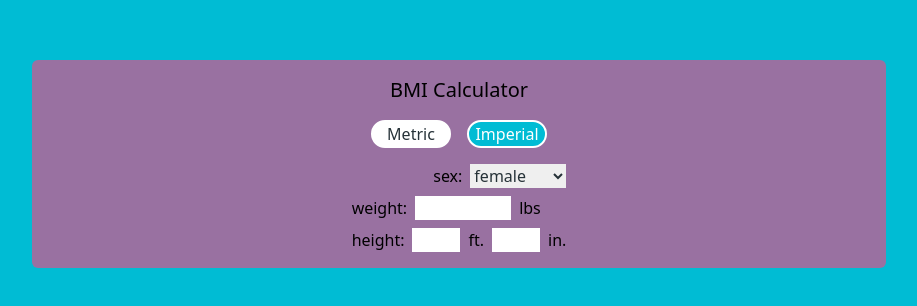
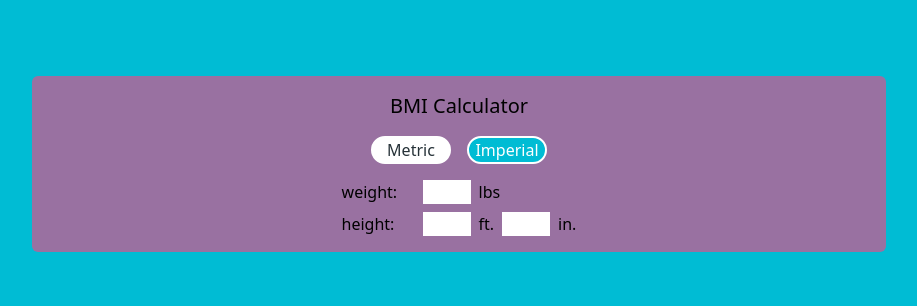
Before and after one commit to jakovid/fitspectrum-frontend, a Next.js app: page /calculators/bmi in a window 1280 px wide. Shown: the part 236-542 px from the top of the page, without its empty margins (181-1098 px from the left). Built offline with nearby package versions, Linux system fonts and the light colour scheme.

Commit message:
fixed spacing of input areas on bmi calculator

```diff
--- a/pages/calculators/bmi.tsx
+++ b/pages/calculators/bmi.tsx
@@ -19,26 +19,22 @@ export default function bmi() {
 
             <form className="flex flex-col gap-2">
 
-                <div className="flex w-full justify-end gap-2">
-                    <label>sex: </label>
-                    <select id='user_sex' name="user_sex" className="text-[#263238] w-24" required>
-                        <option value="female">female</option>
-                        <option value="male">male</option>
-                    </select>
+                <div className="grid grid-cols-3 gap-2">
+                    <label className="col-span-1">weight:</label>
+                    <div className="col-span-2 flex gap-2">
+                        <input type="number" className="text-black w-12"></input>
+                        <div>{measurementType == "imperial" ? "lbs" : "kg"}</div>
+                    </div>
                 </div>
 
-                <div className="flex gap-2">
-                    <label>weight:</label>
-                    <input type="number" className="text-black w-24"></input>
-                    <div>{measurementType == "imperial" ? "lbs" : "kg"}</div>
-                </div>
-
-                <div className="flex gap-2">
-                    <label>height:</label>
-                    <input type="number" className="text-black w-12"></input>
-                    <div>{measurementType == "imperial" ? "ft." : "cm"}</div>
-                    <input type="number" className={`${measurementType == "imperial" ? "w-12" : "hidden"}`}></input>
-                    <div>{measurementType == "imperial" ? "in." : ""}</div>
+                <div className="grid grid-cols-3 gap-2">
+                    <label className="col-span-1">height:</label>
+                    <div className="col-span-2 flex gap-2">
+                        <input type="number" className="text-black w-12"></input>
+                        <div>{measurementType == "imperial" ? "ft." : "cm"}</div>
+                        <input type="number" className={`text-black ${measurementType == "imperial" ? "w-12" : "hidden"}`}></input>
+                        <div>{measurementType == "imperial" ? "in." : ""}</div>
+                    </div>
                 </div>
             </form>
         </div>
```
